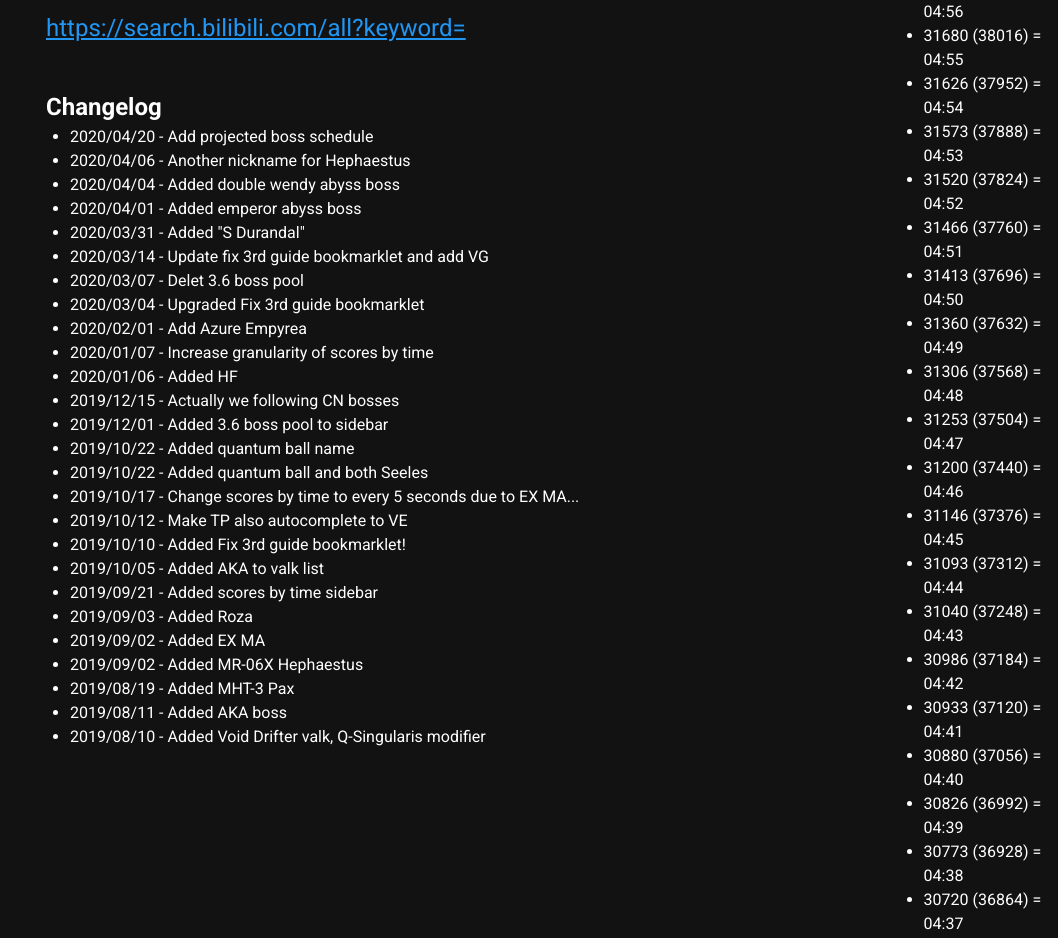
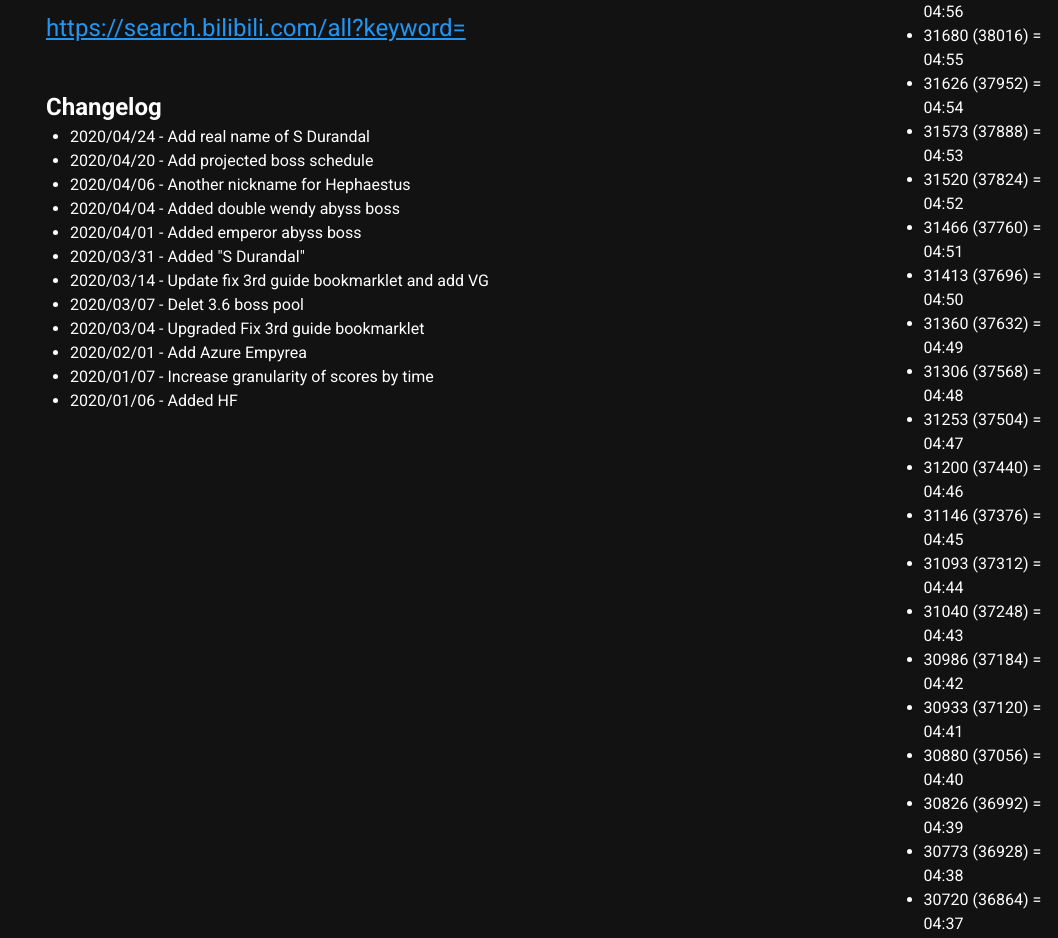
Before and after one commit to PaeP3nguin/honkai-guide, a Vue app: page /#/ in a window 1280 px wide. Shown: the part 1240-2178 px from the top of the page, without its empty margins (222-1280 px from the left). Built offline with nearby package versions, Linux system fonts and the light colour scheme.

Commit message:
Add S Durandal real name

```diff
--- a/src/views/Search.vue
+++ b/src/views/Search.vue
@@ -99,6 +99,7 @@
 
         <h2 class="section-head">Changelog</h2>
         <ul>
+          <li>2020/04/24 - Add real name of S Durandal</li>
           <li>2020/04/20 - Add projected boss schedule</li>
           <li>2020/04/06 - Another nickname for Hephaestus</li>
           <li>2020/04/04 - Added double wendy abyss boss</li>
@@ -110,7 +111,7 @@
           <li>2020/02/01 - Add Azure Empyrea</li>
           <li>2020/01/07 - Increase granularity of scores by time</li>
           <li>2020/01/06 - Added HF</li>
-          <li>2019/12/15 - Actually we following CN bosses</li>
+          <!-- <li>2019/12/15 - Actually we following CN bosses</li>
           <li>2019/12/01 - Added 3.6 boss pool to sidebar</li>
           <li>2019/10/22 - Added quantum ball name</li>
           <li>2019/10/22 - Added quantum ball and both Seeles</li>
@@ -126,7 +127,7 @@
           <li>2019/09/02 - Added MR-06X Hephaestus</li>
           <li>2019/08/19 - Added MHT-3 Pax</li>
           <li>2019/08/11 - Added AKA boss</li>
-          <li>2019/08/10 - Added Void Drifter valk, Q-Singularis modifier</li>
+          <li>2019/08/10 - Added Void Drifter valk, Q-Singularis modifier</li> -->
         </ul>
       </v-flex>
 
@@ -250,8 +251,8 @@ const valkToChinese = {
   "Phoenix (PX)": ["炽"],
   "Pledge (VP)": ["誓"],
   "Ranger (VR)": ["游"],
-  Rondo: ["樱"],
-  "S Durandal": ["辉骑士月", "S幽兰"],
+  "Rondo (SR)": ["樱"],
+  "Bright Knight: Excelsis (BK)": ["辉骑士月", "S幽兰"],
   "Scarlet Fusion (SF)": ["深"],
   "Sin Hunter (Sundenjaegar / SJ)": ["原罪"],
   "Snowy Sniper (SS)": ["雪"],
```
